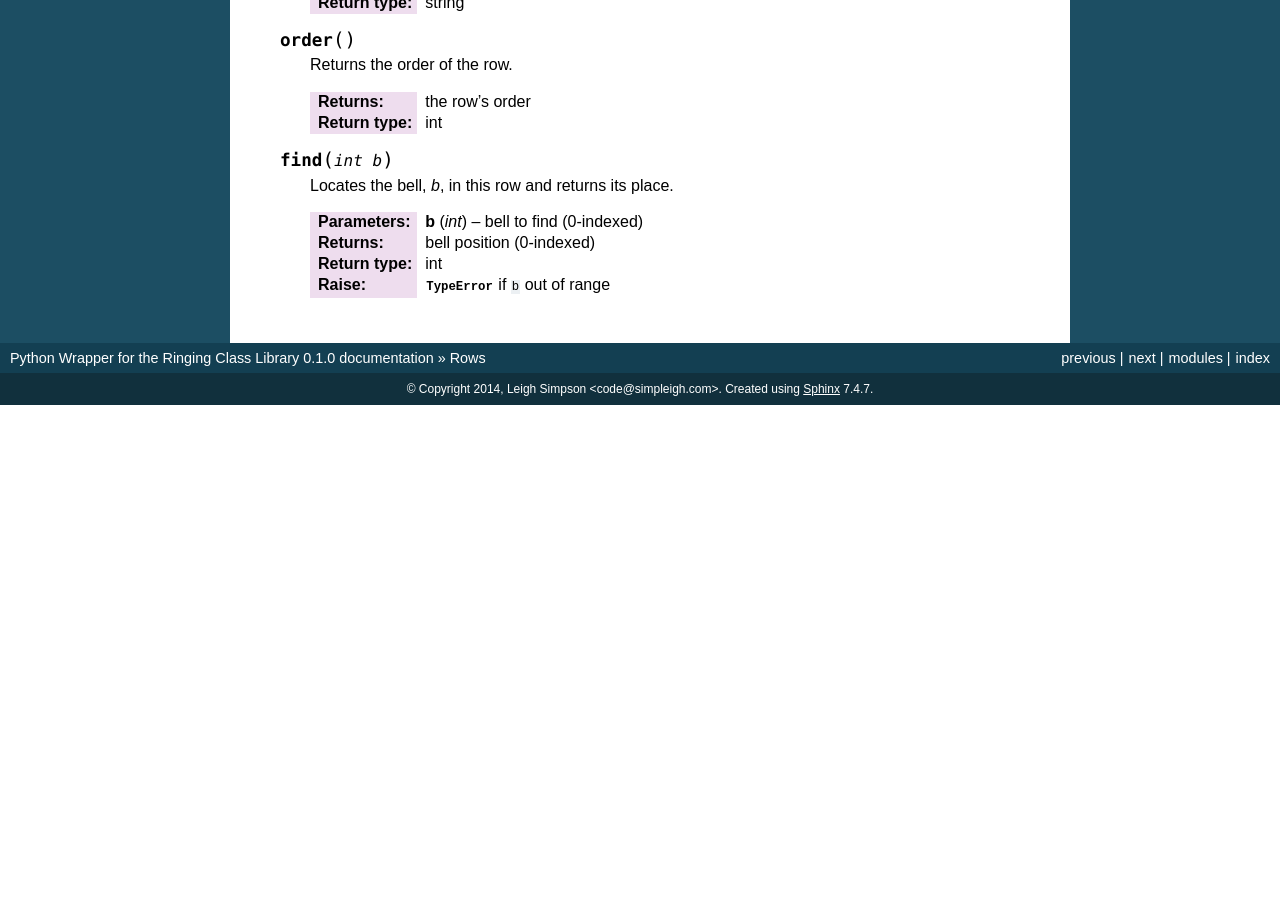
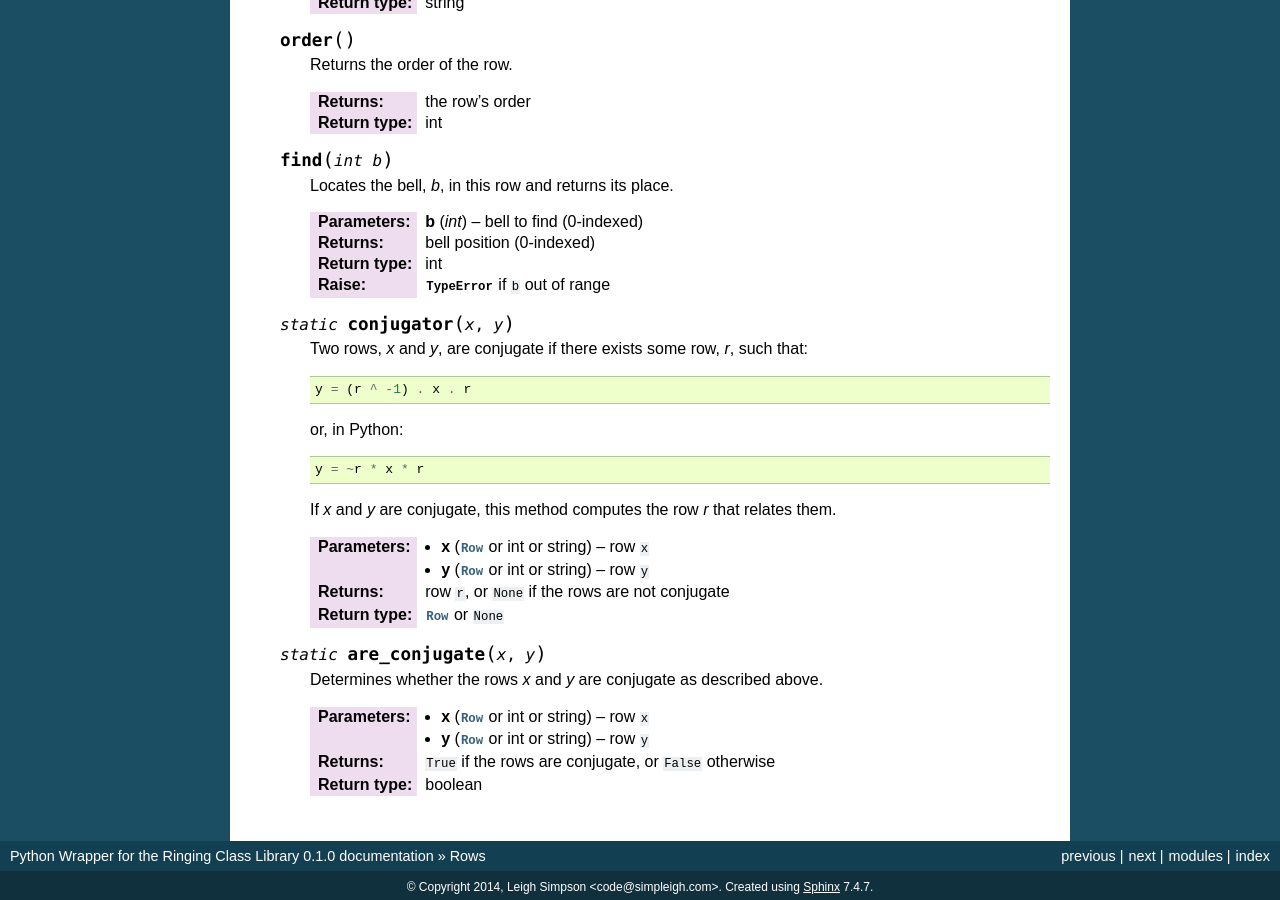
Before and after one commit to ringing-lib/ringing-lib-python, a Sphinx documentation site: the page built from docs/source/classes/row.rst, in a window 1280 px wide and 900 px high, scrolled down 4466 px. Built offline with Sphinx 7.4.7, drawn with Linux system fonts in a browser that asks for light colours; before the commit the page ends 4871 px from its top, so only the background shows below that; some of the changed text lies outside the part shown.

Commit message:
Implemented conjugator and are_conjugate functions as static methods on Row

```diff
--- a/docs/source/classes/row.rst
+++ b/docs/source/classes/row.rst
@@ -268,3 +268,35 @@ The Row Class
       :return: bell position (0-indexed)
       :rtype: int
       :raise: :exc:`TypeError` if ``b`` out of range
+
+   .. staticmethod:: conjugator(x, y)
+
+      Two rows, *x* and *y*, are conjugate if there exists some row, *r*, such
+      that::
+
+         y = (r ^ -1) . x . r
+
+      or, in Python::
+
+         y = ~r * x * r
+
+      If *x* and *y* are conjugate, this method computes the row *r* that
+      relates them.
+
+      :param x: row ``x``
+      :type x: :class:`Row` or int or string
+      :param y: row ``y``
+      :type y: :class:`Row` or int or string
+      :return: row ``r``, or ``None`` if the rows are not conjugate
+      :rtype: :class:`Row` or ``None``
+
+   .. staticmethod:: are_conjugate(x, y)
+
+      Determines whether the rows *x* and *y* are conjugate as described above.
+
+      :param x: row ``x``
+      :type x: :class:`Row` or int or string
+      :param y: row ``y``
+      :type y: :class:`Row` or int or string
+      :return: ``True`` if the rows are conjugate, or ``False`` otherwise
+      :rtype: boolean
```
Also changed, not shown: 4 other files.
